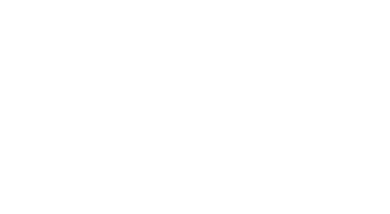
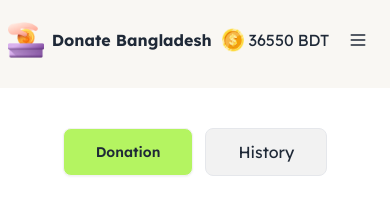
Before and after one commit to provakar788/myfifth-Assignment, a plain HTML site: page index.html in a window 390 px wide. Drawn offline with nearby package versions, Linux system fonts and the light colour scheme.

Commit message:
added the navbar and button section

```diff
--- a/index.html
+++ b/index.html
@@ -31,7 +31,46 @@
 </head>
 <body class="font-lexend">
     <main>
-
+        <!-- navbar and button section -->
+        <div class="sticky top-0 pb-2 backdrop-blur-sm">
+            <div class="navbar bg-lightPink lg:pb-8 pb-6 pt-4 flex lg:justify-around justify-between items-center mx-auto">
+                <div class="lg:block hidden">
+                    <a id="blog-btn" class="btn bg-lightGreen px-8 border-none">Blog</a>
+                </div>
+                <div class="flex items-center gap-2">
+                    <img class="lg:w-1/6 w-1/6" src="./assets/logo.png" alt="">
+                    <h1 class="lg:w-11/12 lg:text-xl text-base font-bold">Donate Bangladesh</h1>
+                </div>
+                <div class=" flex items-center gap-1">
+                    <img class="w-1/5" src="./assets/coin.png" alt="">
+                    <p class="flex gap-1 lg:text-lg sm:text-base"><span id="donation-minus">36550</span> BDT</p>
+                </div>
+                <div class="dropdown dropdown-end lg:hidden">
+                    <div tabindex="0" role="button" class="btn btn-ghost btn-circle">
+                      <svg
+                        xmlns="http://www.w3.org/2000/svg"
+                        fill="none"
+                        viewBox="0 0 24 24"
+                        class="inline-block h-5 w-5 stroke-current">
+                        <path
+                          stroke-linecap="round"
+                          stroke-linejoin="round"
+                          stroke-width="2"
+                          d="M4 6h16M4 12h16M4 18h16"></path>
+                      </svg>
+                    </div>
+                    <ul
+                        tabindex="0"
+                        class="menu menu-xs dropdown-content bg-base-100 rounded-box z-[1] mt-3 w-24 p-0 shadow">
+                        <a id="blog-btn" class="btn bg-lightGreen px-8 border-none" onclick="blogBtn(window.location.href = './blog.html')">Blog</a>
+                    </ul>
+                </div>
+            </div>
+            <div class="flex justify-center gap-3 lg:mt-14 mt-10 mb-6">
+                <button id="donation-btn" class="btn bg-lightGreen px-8">Donation</button>
+                <button id="history-btn" class="bg-base-200 border shadow-none px-8 rounded-lg">History</button>
+            </div>
+        </div>
     </main>
 </body>
 </html>
```
